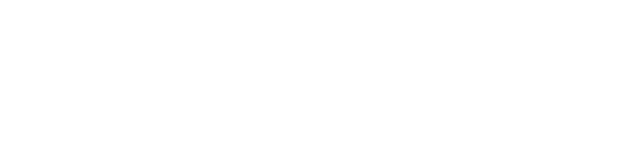
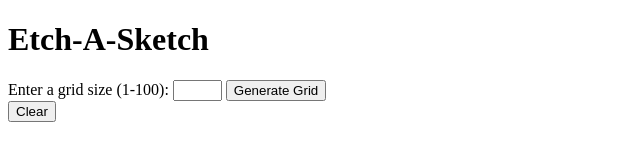
Before and after one commit to creative-cookie/odin-etch-a-sketch, a plain HTML site: page index.html in a window 1280 px wide. Shown: the whole page, without its empty margins (0-640 px from the left). Drawn offline with Linux system fonts and the light colour scheme.

Commit message:
add markup

```diff
--- a/index.html
+++ b/index.html
@@ -6,6 +6,21 @@
     <title>The Odin Project - Etch-A-Sketch</title>
 </head>
 <body>
+    <h1>Etch-A-Sketch</h1>
 
+    <div class="container">
+            <form>
+                <label for="grid-size">Enter a grid size (1-100):</label>
+                <input type="text" maxlength="3" size="3" min="1" max="100" name="grid-size" id="grid-size">
+                <input type="submit" value="Generate Grid" id="generate-grid">
+            </form>
+            <button id="clear-grid">Clear</button>
+    </div>
+
+    <div class="container">
+        <div class="container">
+
+        </div>
+    </div>
 </body>
 </html>
```
